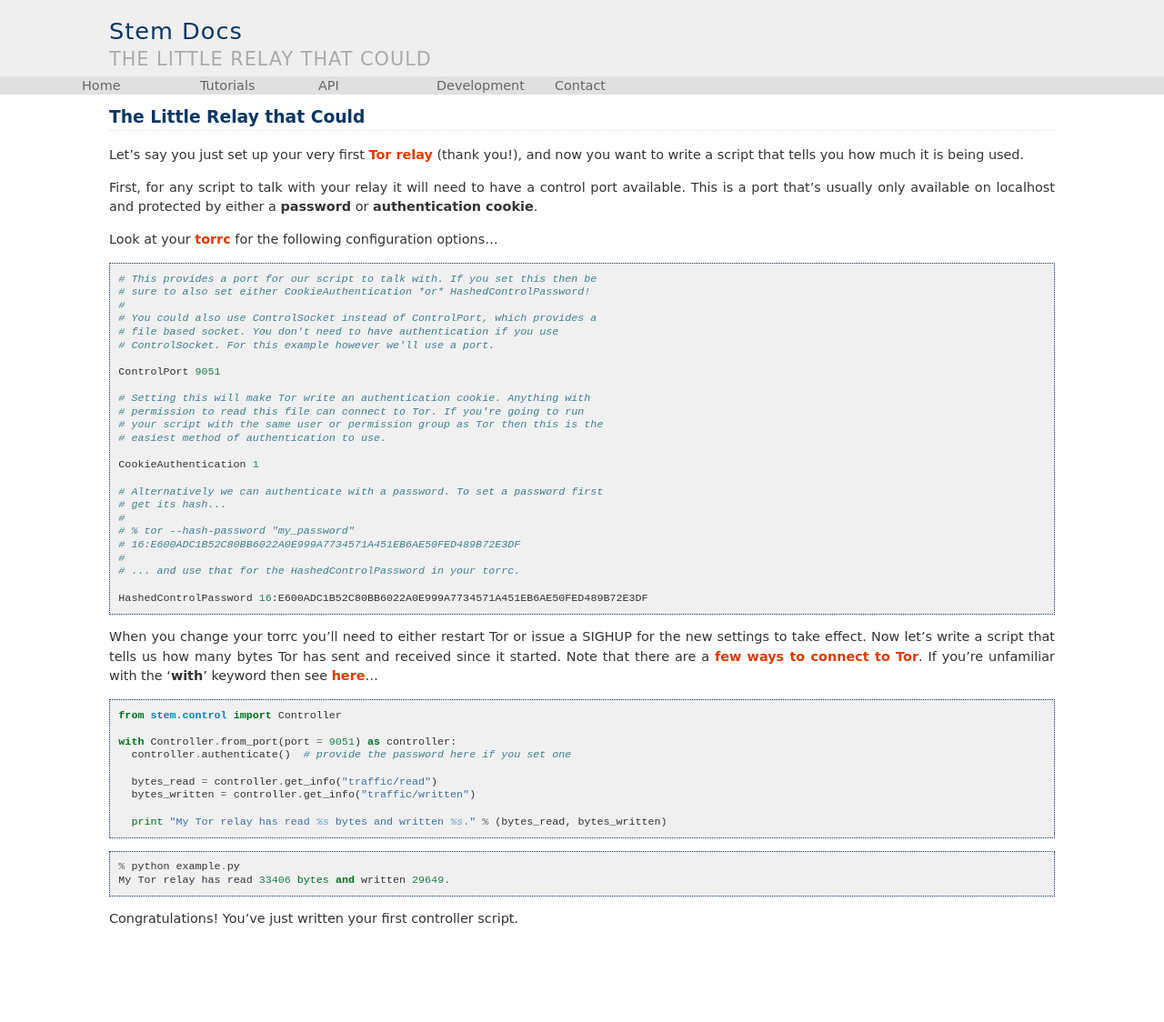
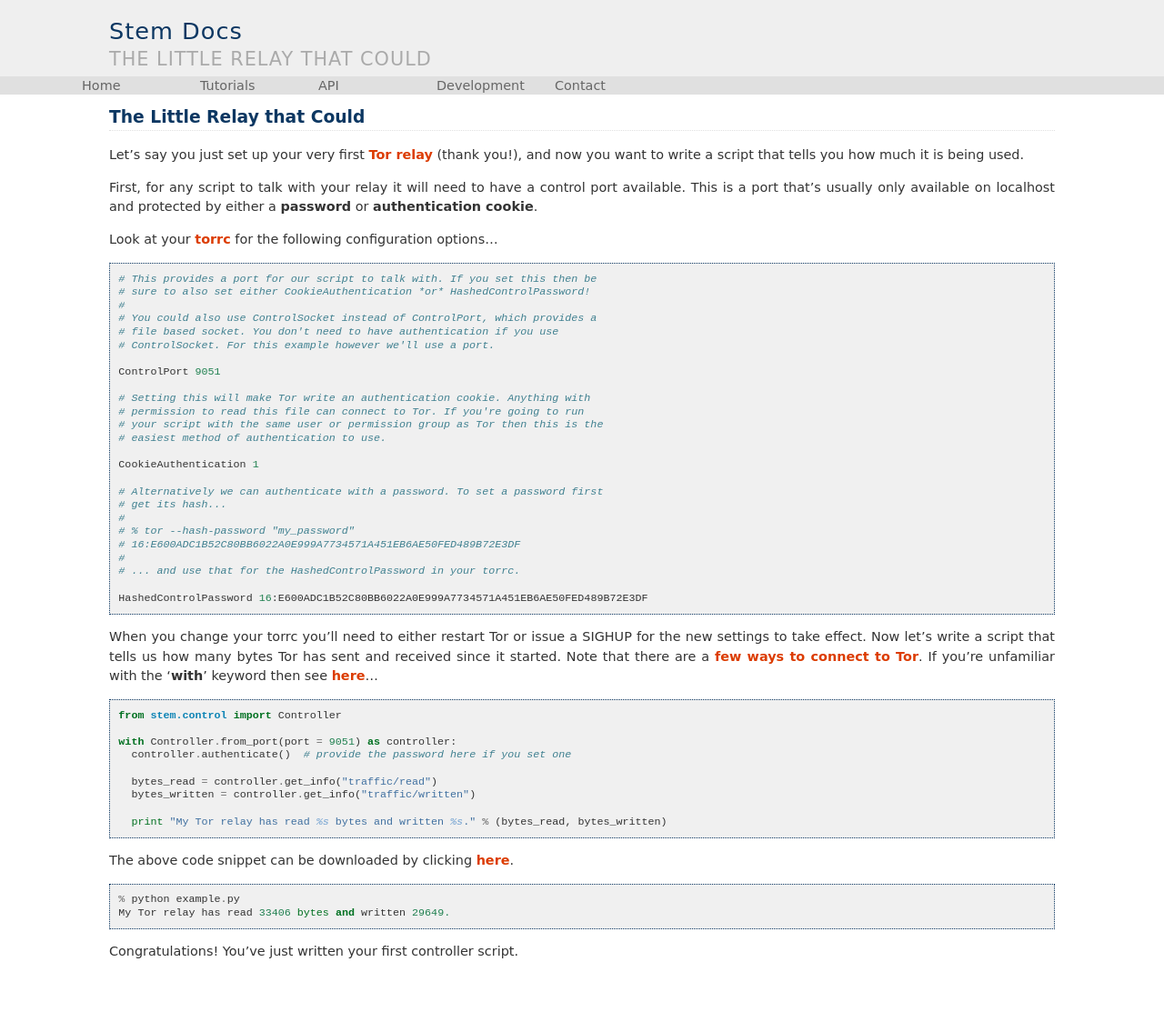
Before and after one commit to torproject/stem, a Sphinx documentation site: the page built from docs/tutorials/the_little_relay_that_could.rst, in a window 1280 px wide. Shown: the whole page at 91% size. Built offline with Sphinx 7.4.7, drawn with Linux system fonts in a browser that asks for light colours; before the commit the page ends 1088 px from its top, so only the background shows below that; some of the changed lines change nothing that is shown.

Commit message:
Added downloadable tutorial example for tutorial The Little Relay That Could

```diff
--- /dev/null
+++ b/docs/_static/example/the_little_relay_that_could.py
@@ -0,0 +1,9 @@
+from stem.control import Controller
+
+with Controller.from_port(port = 9051) as controller:
+  controller.authenticate()  # provide the password here if you set one
+
+  bytes_read = controller.get_info("traffic/read")
+  bytes_written = controller.get_info("traffic/written")
+
+  print "My Tor relay has read %s bytes and written %s." % (bytes_read, bytes_written)
--- a/docs/tutorials/the_little_relay_that_could.rst
+++ b/docs/tutorials/the_little_relay_that_could.rst
@@ -47,17 +47,11 @@
 unfamiliar with the '**with**' keyword then see `here
 <../faq.html#what-is-that-with-keyword-i-keep-seeing-in-the-tutorials>`_...
 
-::
+.. literalinclude:: /_static/example/the_little_relay_that_could.py
+   :language: python
 
-  from stem.control import Controller
-
-  with Controller.from_port(port = 9051) as controller:
-    controller.authenticate()  # provide the password here if you set one
-
-    bytes_read = controller.get_info("traffic/read")
-    bytes_written = controller.get_info("traffic/written")
-
-    print "My Tor relay has read %s bytes and written %s." % (bytes_read, bytes_written)
+The above code snippet can be downloaded by clicking `here
+<../_static/example/the_little_relay_that_could.py>`_.
 
 ::
 
```
